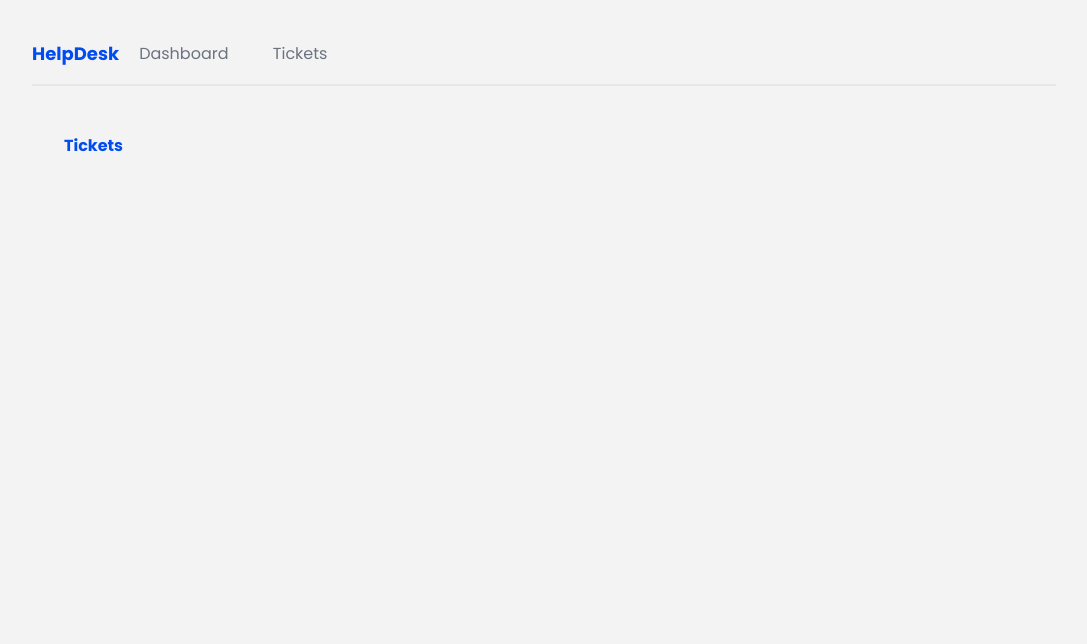
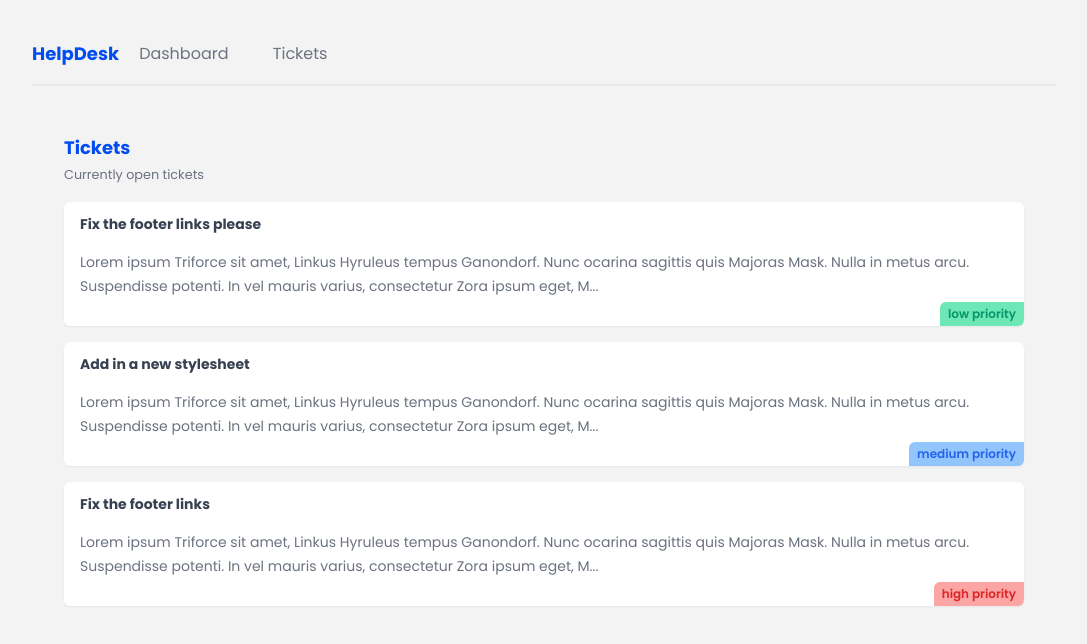
Before and after one commit to ozrn/nextjs-helpdesk-app, a Next.js app: page /tickets in a window 1280 px wide. Shown: the top 644 px of the page, without its empty margins (96-1183 px from the left). Built offline with nearby package versions, Linux system fonts and the light colour scheme; data requests are answered from the project's data file.

Commit message:
Render component with fetched data

```diff
--- /dev/null
+++ b/_data/db.json
@@ -0,0 +1,25 @@
+{
+  "tickets": [
+    {
+      "id": "1",
+      "title": "Fix the footer links please",
+      "body": "Lorem ipsum Triforce sit amet, Linkus Hyruleus tempus Ganondorf. Nunc ocarina sagittis quis Majoras Mask. Nulla in metus arcu. Suspendisse potenti. In vel mauris varius, consectetur Zora ipsum eget, Master Sword porttitor urna. Fusce elementum urna elit, eget eleifend velit consectetur eget. Integer vel lobortis ipsum, vitae auctor Ocarina of Time. Donec sed urna dapibus, interdum magna a, eleifend magna. Curabitur tincidunt enim a neque volutpat. Phasellus auctor magna vel nunc pretium, ut volutpat justo tristique. Pellentesque cursus convallis mauris, in tempus enim tincidunt vitae.",
+      "priority": "low",
+      "user_email": "kevser@helpdesk.dev"
+    },
+    {
+      "id": "2",
+      "title": "Add in a new stylesheet",
+      "body": "Lorem ipsum Triforce sit amet, Linkus Hyruleus tempus Ganondorf. Nunc ocarina sagittis quis Majoras Mask. Nulla in metus arcu. Suspendisse potenti. In vel mauris varius, consectetur Zora ipsum eget, Master Sword porttitor urna. Fusce elementum urna elit, eget eleifend velit consectetur eget. Integer vel lobortis ipsum, vitae auctor Ocarina of Time. Donec sed urna dapibus, interdum magna a, eleifend magna. Curabitur tincidunt enim a neque volutpat. Phasellus auctor magna vel nunc pretium, ut volutpat justo tristique. Pellentesque cursus convallis mauris, in tempus enim tincidunt vitae.",
+      "priority": "medium",
+      "user_email": "kevser@helpdesk.dev"
+    },
+    {
+      "id": "3",
+      "title": "Fix the footer links",
+      "body": "Lorem ipsum Triforce sit amet, Linkus Hyruleus tempus Ganondorf. Nunc ocarina sagittis quis Majoras Mask. Nulla in metus arcu. Suspendisse potenti. In vel mauris varius, consectetur Zora ipsum eget, Master Sword porttitor urna. Fusce elementum urna elit, eget eleifend velit consectetur eget. Integer vel lobortis ipsum, vitae auctor Ocarina of Time. Donec sed urna dapibus, interdum magna a, eleifend magna. Curabitur tincidunt enim a neque volutpat. Phasellus auctor magna vel nunc pretium, ut volutpat justo tristique. Pellentesque cursus convallis mauris, in tempus enim tincidunt vitae.",
+      "priority": "high",
+      "user_email": "mark@helpdesk.dev"
+    }
+  ]
+}
--- /dev/null
+++ b/app/tickets/TicketList.jsx
@@ -0,0 +1,25 @@
+async function fetchTickets () {
+  const ticketPromisedData = await fetch("http://localhost:8000/tickets")
+
+  return ticketPromisedData.json()
+}
+
+export default async function TicketList() {
+  const tickets = await fetchTickets()
+  return (
+    <>
+      {tickets.map((ticket) => (
+        <div key={ticket.id} className="card my-5">
+          <h3>{ticket.title}</h3>
+          <p>{ticket.body.slice(0, 200)}...</p>
+          <div className={`pill ${ticket.priority}`}>
+            {ticket.priority} priority
+          </div>
+        </div>
+      ) ) }
+      {tickets.length === 0 && (
+        <p className="text-center">There are no tickets!</p>
+      )}
+    </>
+  )
+}
--- a/app/tickets/page.jsx
+++ b/app/tickets/page.jsx
@@ -1,7 +1,13 @@
+import TicketList from "./TicketList"
+
 export default function Tickets() {
   return (
     <main>
-      <h2>Tickets</h2>
+      <div>
+        <h2>Tickets</h2>
+        <p><small>Currently open tickets</small></p>
+      </div>
+      <TicketList />
     </main>
   )
 }
```
